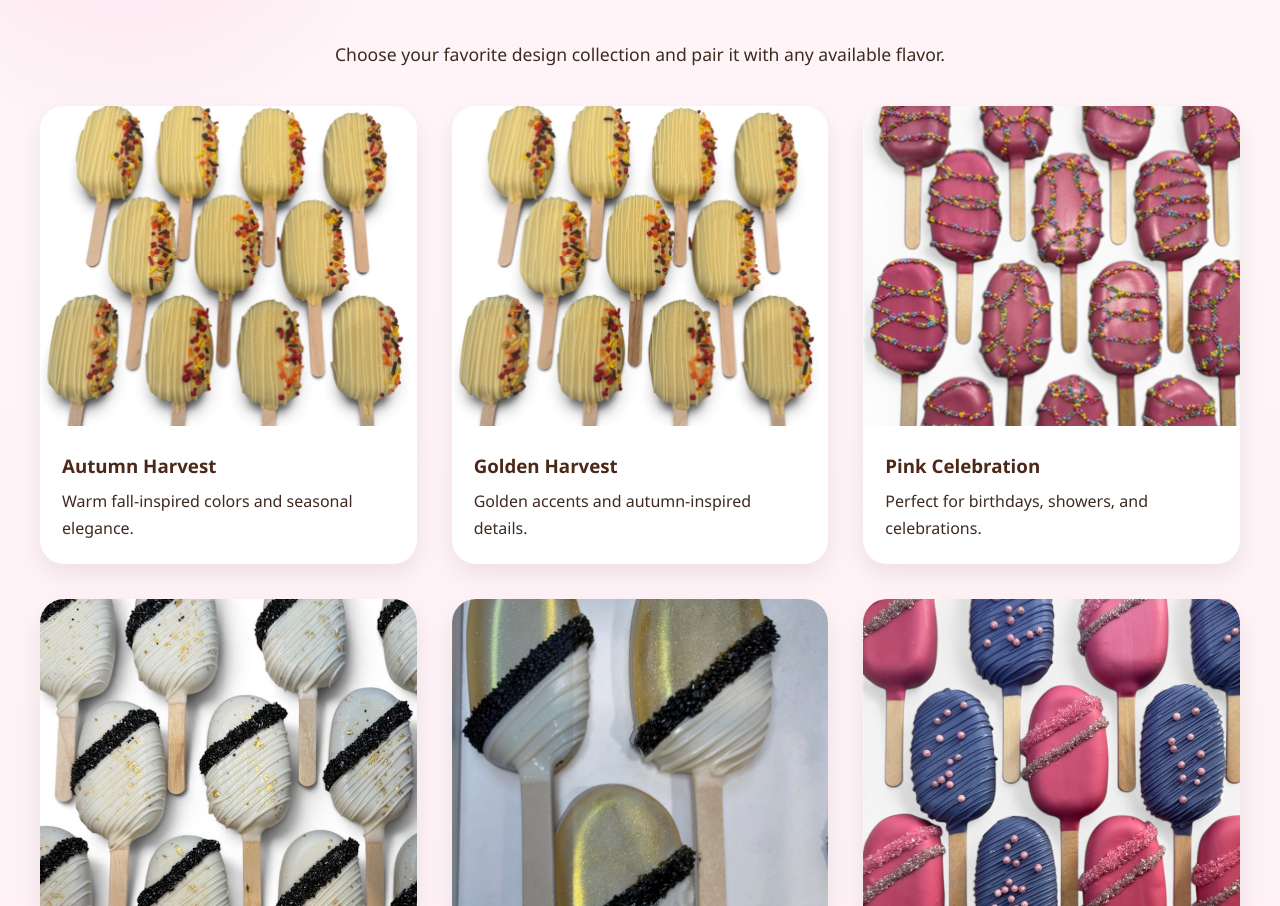
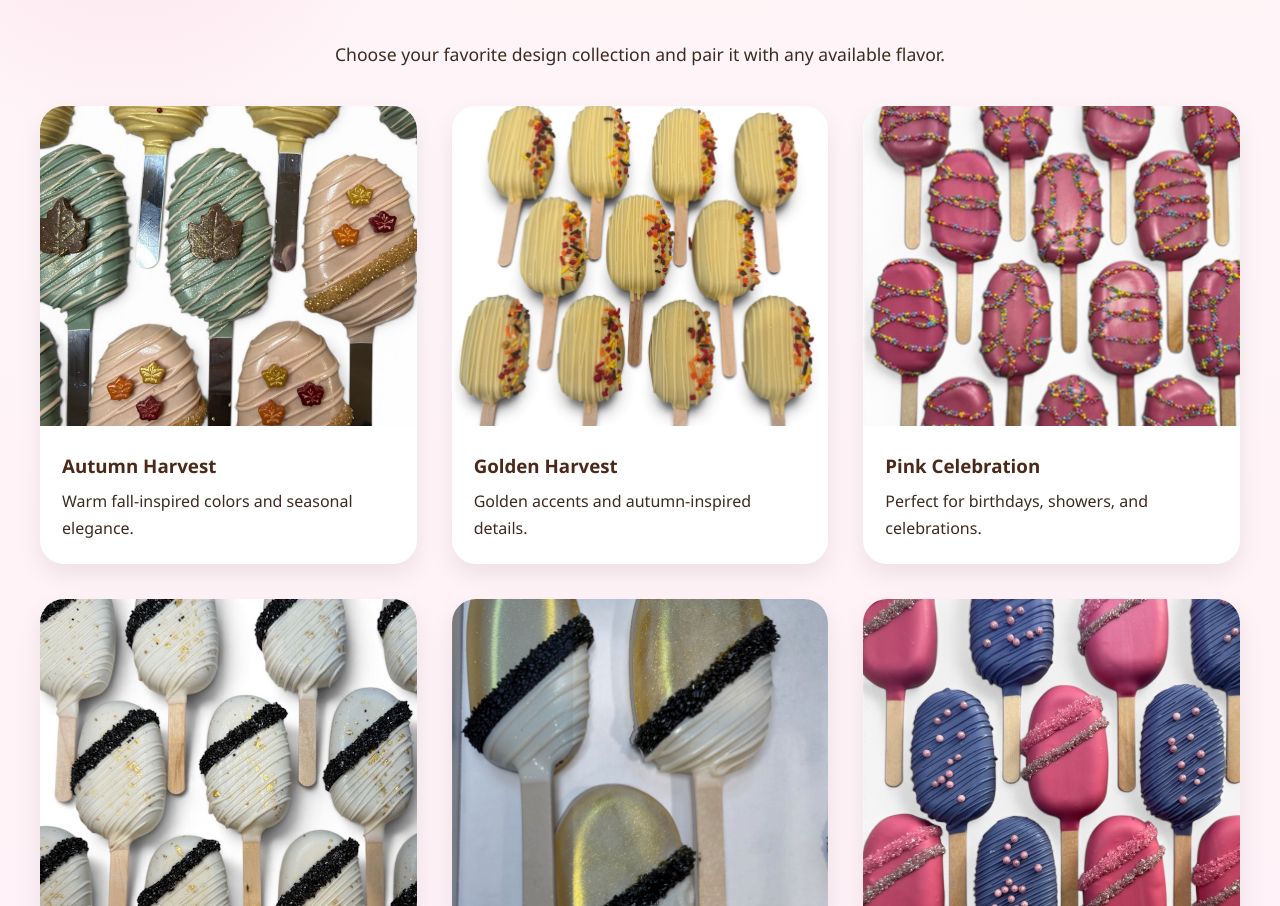
Before and after one commit to mitchbezaire/qd-bakes, a plain HTML site: page index.html in a window 1280 px wide. Shown: the part 1027-1933 px from the top of the page. Drawn offline with Linux system fonts and the light colour scheme.

Commit message:
Refine homepage content

```diff
--- a/index.html
+++ b/index.html
@@ -65,7 +65,7 @@
     <div class="cards">
 
         <div class="card">
-            <img src="images/design-golden-harvest.JPEG">
+            <img src="images/hero.jpg">
             <h3>Autumn Harvest</h3>
             <p>Warm fall-inspired colors and seasonal elegance.</p>
         </div>
```
